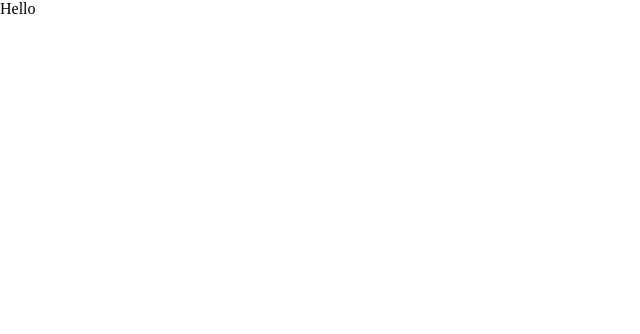
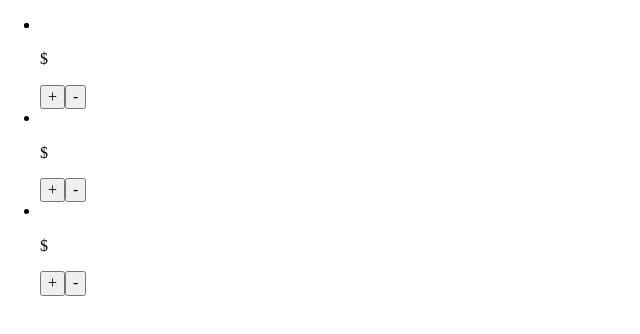
Before and after one commit to RobertWilson196/redux-commerce, a React (Create React App) app: page / in a window 1280 px wide. Shown: the top 334 px of the page, without its empty margins (0-640 px from the left). Built offline with nearby package versions, Linux system fonts and the light colour scheme.

Commit message:
created ProductList component and rendered items from the store

```diff
--- a/src/App.js
+++ b/src/App.js
@@ -1,12 +1,14 @@
 import React, { Component } from 'react';
 import './App.css';
 import {connect} from 'react-redux';
+
+import ProductList from './ProductList';
 
 class App extends Component {
   render() {
     return (
       <div>
-        Hello
+        <ProductList products={this.props.products} />
       </div>
     );
   }
--- /dev/null
+++ b/src/ProductList.js
@@ -0,0 +1,24 @@
+import React from 'react';
+
+
+const Product = props => {
+    return(
+        <li>
+            <img src={props.imgSrc} alt={props.name} />
+            <p>{props.name}</p>
+            <p>${props.price}</p>
+            <button onClick = {() => console.log("+")}>+</button>
+            <button onClick = {() => console.log("-")}>-</button>
+        </li>
+    );
+}
+const ProductList = props => {
+    const ProductItems = props.products.map((product, index) => <Product />);
+    return (
+        <ul>
+            <li>{ProductItems}</li>
+        </ul>
+    );
+}
+
+export default ProductList;
```
Also changed, not shown: src/Product.js (added).
